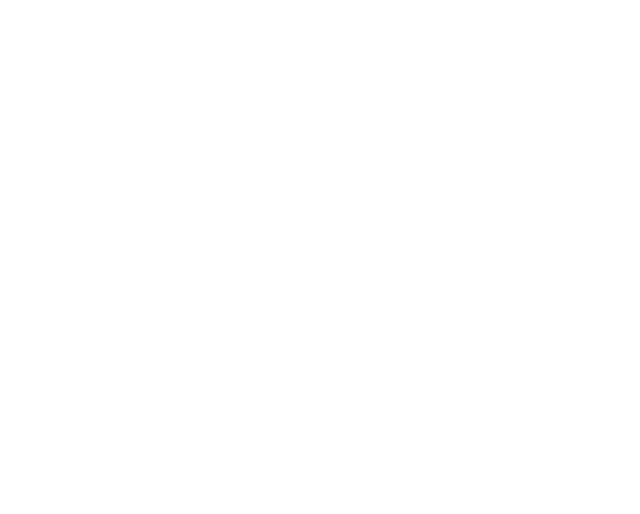
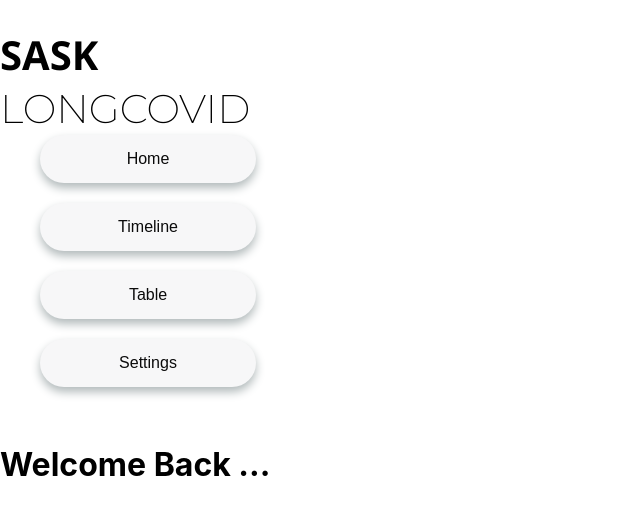
Before and after one commit to jeetagrawal21/Sask-Web-App, a React (Create React App) app in the folder app/: page /Dashboard in a window 1280 px wide. Before the commit this address had no page. Shown: the top 514 px of the page, without its empty margins (0-640 px from the left). Built offline with nearby package versions, Linux system fonts and the light colour scheme.

Commit message:
create dashboard page

```diff
--- a/app/src/App.tsx
+++ b/app/src/App.tsx
@@ -7,7 +7,7 @@
 import TestPage from './pages/TestPage';
 import RequestAccount from './pages/RequestAccountPage';
 // import 'bootstrap/dist/css/bootstrap.min.css';
-// import Dashboard from './components/layout/defaultLayout';
+import Dashboard from './pages/Dashboard';
 
 function App() {
   return (
@@ -16,6 +16,7 @@
         <Route path="/" element={<WelcomePage />} />
         <Route path="/RequestAccount" element={<RequestAccount />} />
         <Route path="/Register" element={<Register />} />
+        <Route path="/Dashboard" element={<Dashboard />} />
         <Route path="/TestPage" element={<TestPage />} />
       </Routes>
     </Router>
--- /dev/null
+++ b/app/src/components/DashboardComponents/MainComponent.tsx
@@ -0,0 +1,12 @@
+import React from 'react';
+import '../../stylings/DashboardStyles/MainComponent.css';
+
+function MainComponent() {
+  return (
+    <div className="main-div">
+      <h1>Welcome Back ...</h1>
+    </div>
+  );
+}
+
+export default MainComponent;
--- /dev/null
+++ b/app/src/components/DashboardComponents/Sidebar.tsx
@@ -0,0 +1,17 @@
+import React from 'react';
+import '../../stylings/DashboardStyles/sidebar.css';
+
+function Sidebar() {
+  return (
+    <div className="sidebar-div">
+      <ul>
+        <button className="sidebar-button">Home</button>
+        <button className="sidebar-button">Timeline</button>
+        <button className="sidebar-button">Table</button>
+        <button className="sidebar-button">Settings</button>
+      </ul>
+    </div>
+  );
+}
+
+export default Sidebar;
--- a/app/src/components/signin.tsx
+++ b/app/src/components/signin.tsx
@@ -43,7 +43,7 @@
             ></input>
           </div>
           <div className="button-div">
-            <Link to="dashboard">
+            <Link to="Dashboard">
               <button className="signin-button" onClick={authenticateLogin}>
                 SIGN IN
               </button>
--- /dev/null
+++ b/app/src/pages/Dashboard.tsx
@@ -0,0 +1,18 @@
+import React from 'react';
+import '../App.css';
+import Header from '../components/header';
+import Sidebar from '../components/DashboardComponents/Sidebar';
+import MainComponent from '../components/DashboardComponents/MainComponent';
+import axios from 'axios';
+
+function Dashboard() {
+  return (
+    <div className="App">
+      <Header />
+      <Sidebar />
+      <MainComponent />
+    </div>
+  );
+}
+
+export default Dashboard;
--- /dev/null
+++ b/app/src/stylings/DashboardStyles/MainComponent.css
@@ -0,0 +1,4 @@
+.main-div {
+  display: grid;
+  width: 80%;
+}
--- /dev/null
+++ b/app/src/stylings/DashboardStyles/sidebar.css
@@ -0,0 +1,21 @@
+ul {
+  display: flex;
+  flex-direction: column;
+}
+
+.sidebar-div {
+  width: 20%;
+}
+
+.sidebar-button {
+  padding: 15px 30px;
+  font-size: 1rem;
+  background-color: #f7f7f8;
+  color: rgb(11, 11, 11);
+  border-radius: 40px;
+  box-shadow: 0px 5px 10px #b2babb;
+  border: none;
+  cursor: pointer;
+  transition: all 0.3s ease-in-out;
+  margin-bottom: 20px;
+}
```
